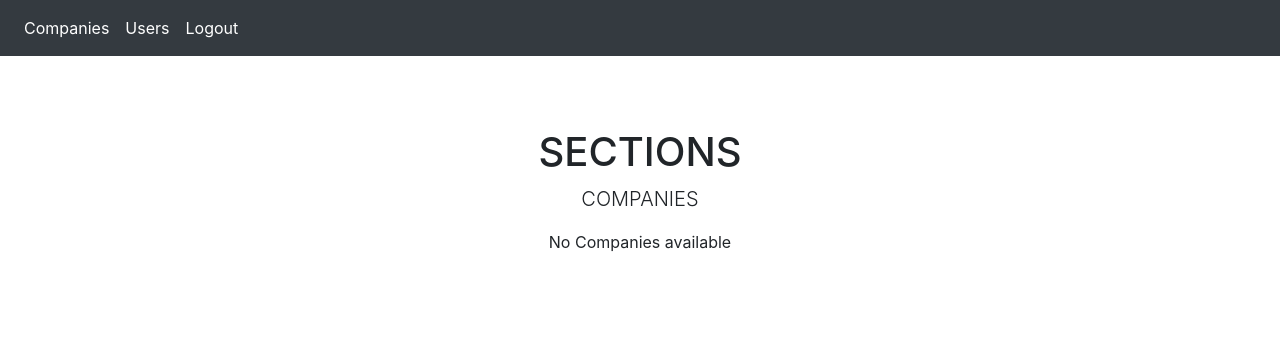
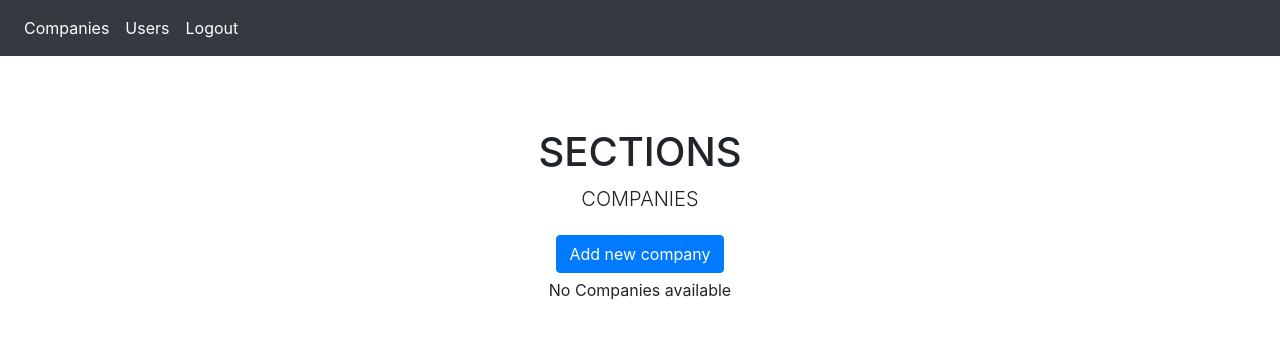
Before and after one commit to pkarasek/crm-pk, a Django app: page /companies/ in a window 1280 px wide. Shown: the top 339 px of the page. Run offline with Django 3.2, Linux system fonts and the light colour scheme; the visitor is signed in with stand-in values (Sample User, id 1); data that the repository does not hold is empty; some libraries are stand-ins or nearby versions.

Commit message:
Update companies.html

```diff
--- a/crms/templates/crms/companies.html
+++ b/crms/templates/crms/companies.html
@@ -1,25 +1,19 @@
 {% extends 'crms/sections.html' %}
 {% load static %}
 
-<div class="center-block">
-
-</div>
 {% block content %}
 <p class="lead"> COMPANIES </p>
 
-
+  <form action={{'addcompany'}}>
+     <button class="btn btn-xs btn-primary" style = "margin:5px auto" type="submit">Add new company</button>
+  </form>
   {% if companies_list %}
   <div class="table-responsive">
   <table class="table table-condensed">
     <thead>
       <tr>
         <th> Company name </th>
-
-        <th>
-            <form action={{'addcompany'}}>
-              <button class="btn btn-xs btn-primary btn-block" type="submit">Add new company</button>
-            </form>
-        </th>
+        <th> Contact </th>
 
       </tr>
 
@@ -29,6 +23,7 @@
 
     <tr>
       <td> {{company.company_name}} </td>
+      <td> {{company.company_contact}} </td>
     </tr>
 
 
```
